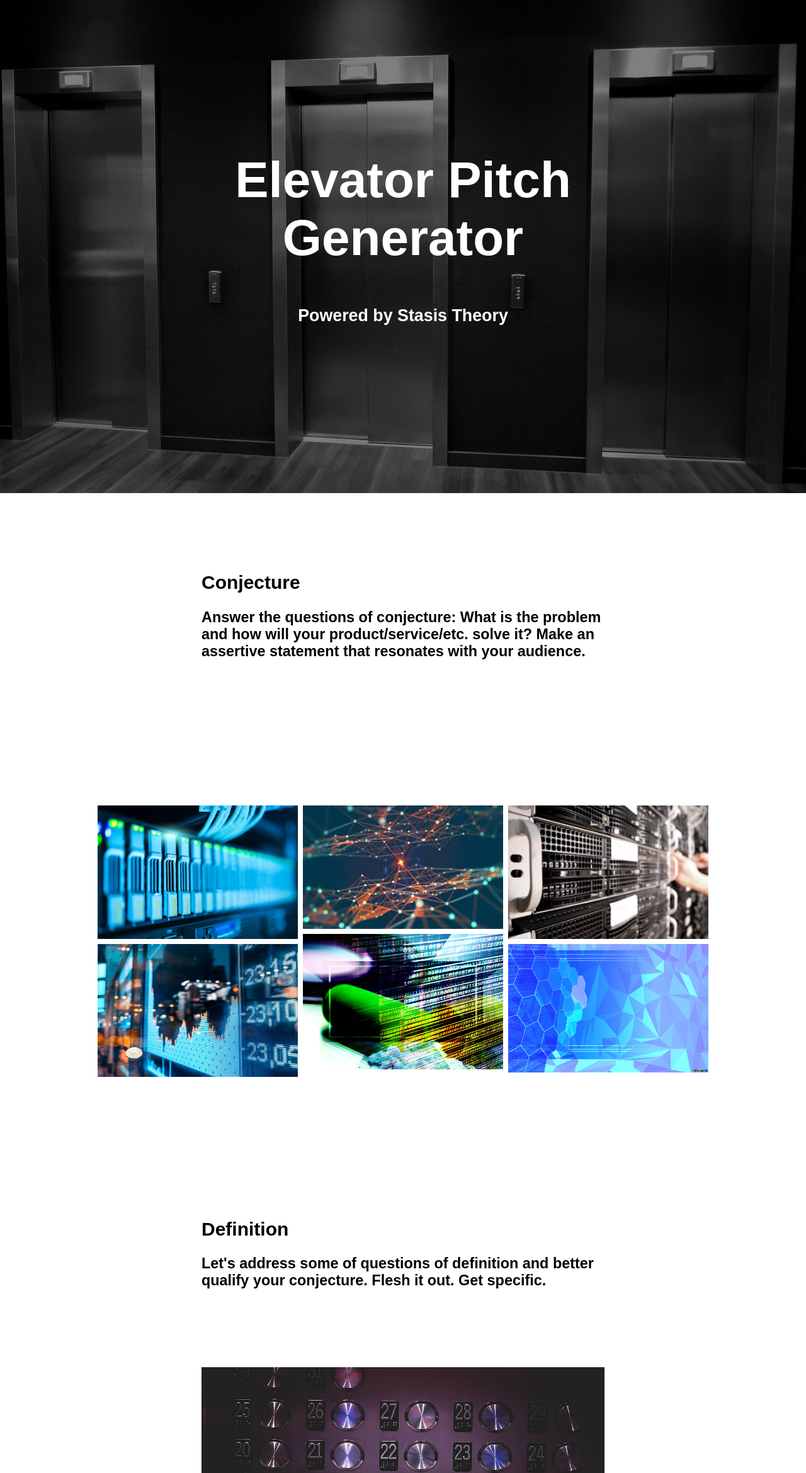
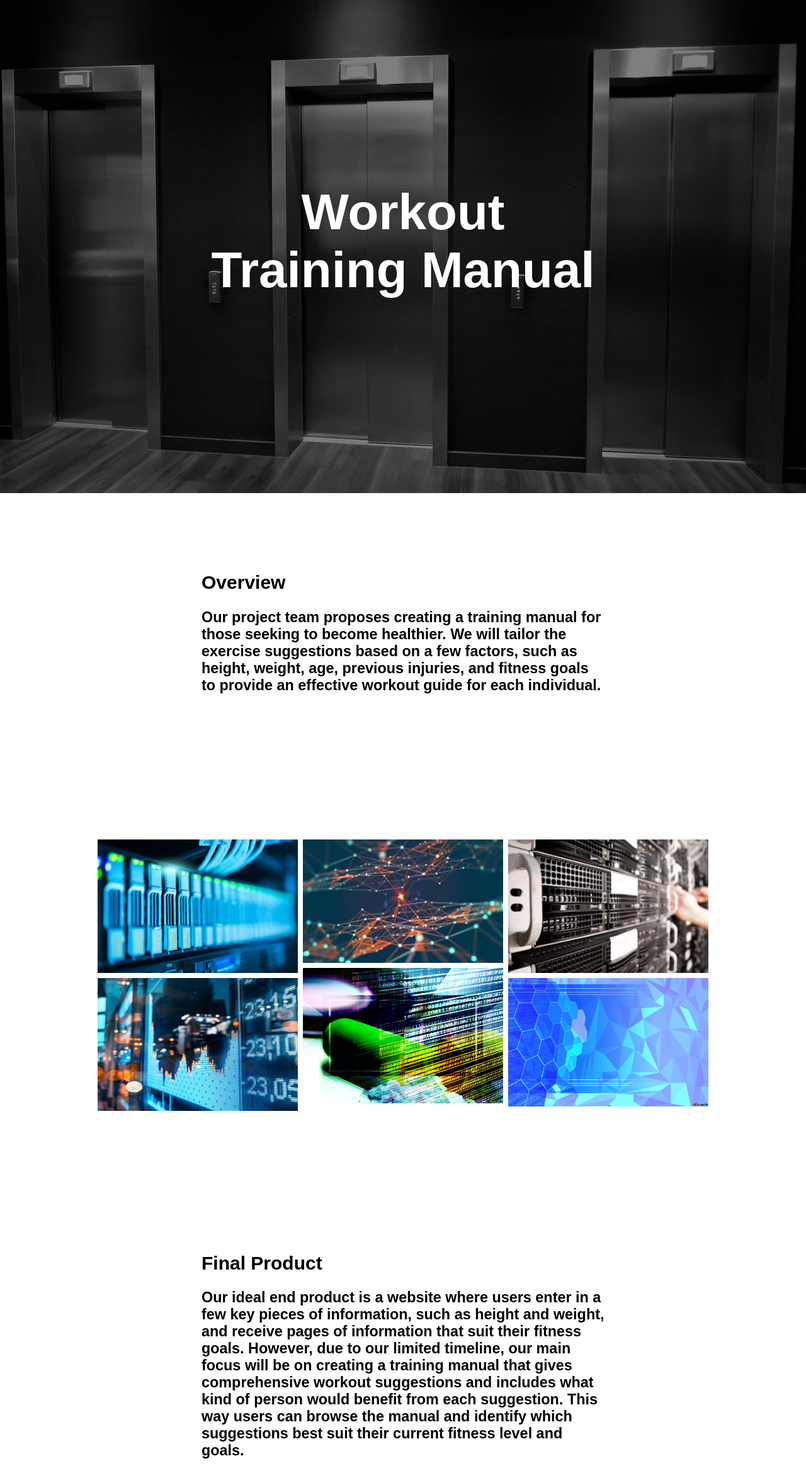
Before and after one commit to bgilby59/training-manual-elevator-pitch, a plain HTML site: page index.html in a window 1280 px wide. Shown: the part 17-2356 px from the top of the page at 63% size. Drawn offline with Linux system fonts and the light colour scheme.

Commit message:
Fill all information except next steps

```diff
--- a/index.html
+++ b/index.html
@@ -19,7 +19,7 @@ BTW. You can leave these faded comments be, or delete them. They are but road si
 <!--Go ahead and change the title of this HTML document from "Elevator Pitch Generator" to whatever you want. This other stuff below the title does important work to help tell different browsers what this page should look like on different screens like cell phones or desktops-->
 
 <head>
-<title>Elevator Pitch Generator</title>
+<title>Workout Training Manual</title>
 <meta charset="UTF-8">
 <meta name="viewport" content="width=device-width, initial-scale=1">
 <link rel="stylesheet" type="text/css" href="style.css">
@@ -31,8 +31,8 @@ BTW. You can leave these faded comments be, or delete them. They are but road si
 
 <div class="hero-image">
   <div class="hero-text">
-      <h1>Elevator Pitch Generator</h1>
-      <h6>Powered by Stasis Theory</h6>
+      <h1>Workout Training Manual</h1>
+      <!--<h6>Powered by Stasis Theory</h6>-->
   </div>
 </div>
 
@@ -40,8 +40,8 @@ BTW. You can leave these faded comments be, or delete them. They are but road si
 
 
 <div class="textblock" style="text-align: left">
-  <h2>Conjecture</h2>
-    <h3>Answer the questions of conjecture: What is the problem and how will your product/service/etc. solve it? Make an assertive statement that resonates with your audience.</h3>
+  <h2>Overview</h2>
+    <h3>Our project team proposes creating a training manual for those seeking to become healthier. We will tailor the exercise suggestions based on a few factors, such as height, weight, age, previous injuries, and fitness goals to provide an effective workout guide for each individual.</h3>
     </div>
 
 <!--Add more photos to your project folder for a photo grid, making sure the files end in .jpg or .png and replace/add to the names on the grid below on this html file. You can add more images if you wish, or subtract...see what happens--you have to be playful to find out how things work.-->
@@ -67,9 +67,9 @@ BTW. You can leave these faded comments be, or delete them. They are but road si
 <!--You can't break this thing! Right? Control Z. Comtrol Z. Control Z...-->
 
 <div class="textblock" style="text-align: left">
-    <h2>Definition</h2>
+    <h2>Final Product</h2>
 
-    <h3>Let's address some of questions of definition and better qualify your conjecture. Flesh it out. Get specific.</h3>
+    <h3>Our ideal end product is a website where users enter in a few key pieces of information, such as height and weight, and receive pages of information that suit their fitness goals. However, due to our limited timeline, our main focus will be on creating a training manual that gives comprehensive workout suggestions and includes what kind of person would benefit from each suggestion. This way users can browse the manual and identify which suggestions best suit their current fitness level and goals.</h3>
 </div>
 
 
@@ -83,8 +83,8 @@ BTW. You can leave these faded comments be, or delete them. They are but road si
 
 
 <div class="textblock" style="text-align: left">
-  <h2>Quality</h2>
-     <h3>We are at the question of quality: why is solving this problem important? Who are the stakeholders? What happens if we don't do anything? What are the costs of solving/not solving the problem/issue?</h3>
+  <h2>Why is This Project Important?</h2>
+     <h3>Many people struggle with losing weight and staying fit. Finding the right workout program can be challenging as each person needs a program that suits their body and goals. This manual will help people discover an effective workout program for themselves so that they can reach their fitness goals.</h3>
     </div>
 
 
@@ -96,7 +96,7 @@ BTW. You can leave these faded comments be, or delete them. They are but road si
 
 
 <div class="textblock" style="text-align: left">
-  <h2>Policy</h2>
+  <h2>Next Steps</h2>
 
     <h3>Now we need to address the question of policy: moving forward, what's your plan? Why are you and your solution right for the job? What can you/your product or service do specifically for the audience?</h3>
     </div>
```
